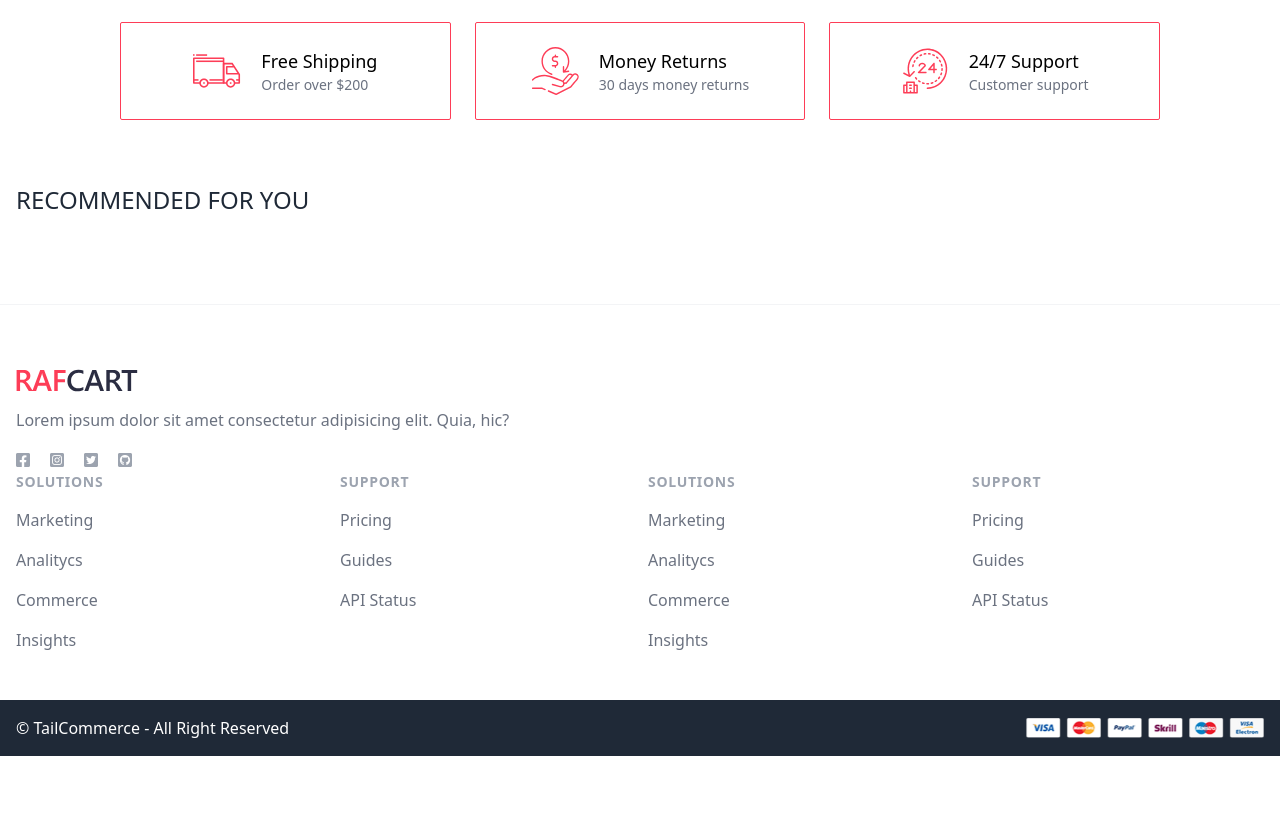
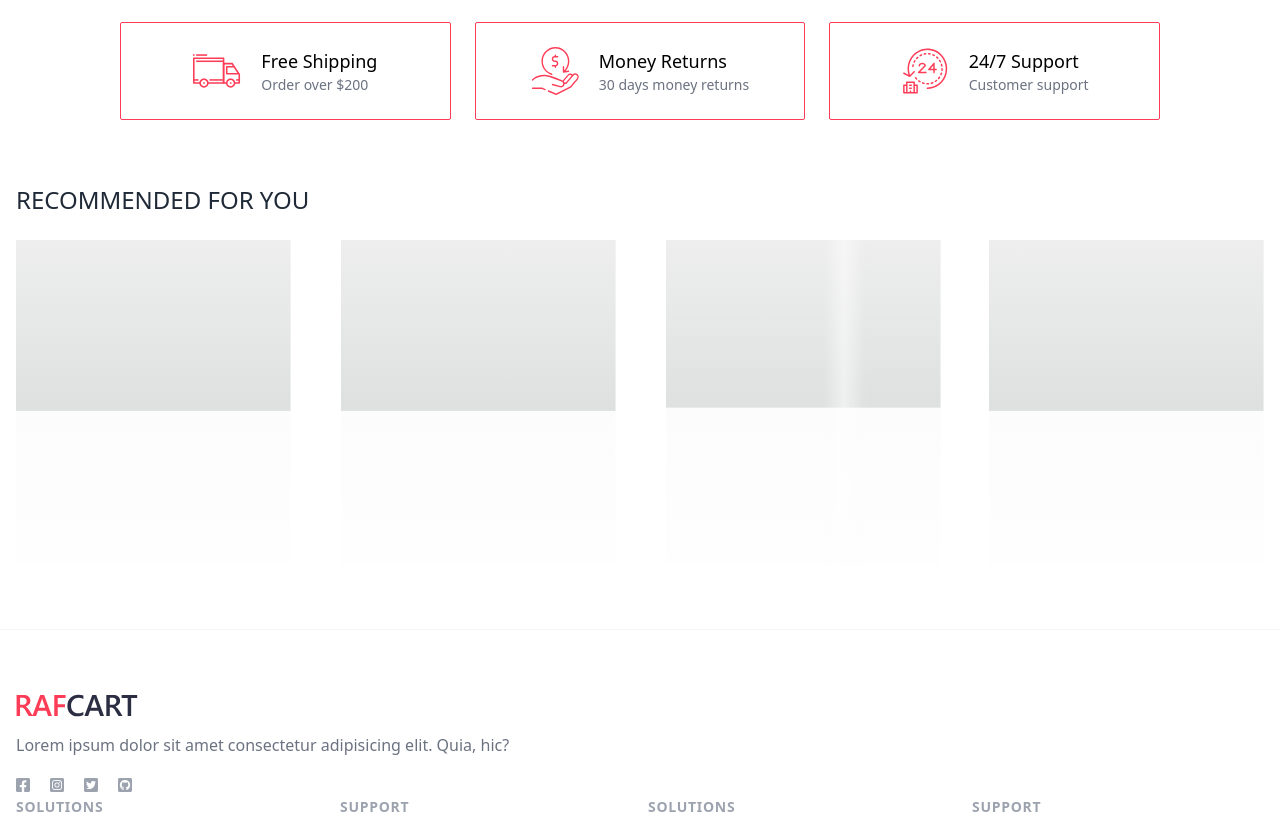
Before and after one commit to PyHAT-stack/web-async-patterns, a Django app: template home/templates/home/home.html in a window 1280 px wide. Shown: the part 732-1547 px from the top of the page. Before the commit the page ends 1488 px from the top, so only its background shows below. Run offline with Django 4.2, Linux system fonts and the light colour scheme; the template is opened without the code that fills it, so the values that code supplies are empty; some libraries are stand-ins or nearby versions.

Commit message:
Explore skeletons

```diff
--- a/home/templates/home/_item.html
+++ b/home/templates/home/_item.html
@@ -1,6 +1,6 @@
-<div class="bg-white shadow rounded overflow-hidden group">
+<div class="bg-white shadow rounded overflow-hidden group item">
     <div class="relative">
-      <img src="/static/images/products/{{ recommendation.img }}" alt="product 1" class="w-full">
+      <img src="/static/images/products/{{ recommendation.img }}" alt="product 1" class="w-full aspect-[27/20]">
       <div class="absolute inset-0 bg-black bg-opacity-40 flex items-center
                     justify-center gap-2 opacity-0 group-hover:opacity-100 transition">
         <a href="#"
--- a/home/templates/home/home.html
+++ b/home/templates/home/home.html
@@ -47,11 +47,10 @@
   </div>
   <!-- ./features -->
 
-
   <!-- product -->
   <div class="container pb-16">
     <h2 class="text-2xl font-medium text-gray-800 uppercase mb-6">recommended for you</h2>
-    <div class="grid grid-cols-2 md:grid-cols-4 gap-6">
+    <div class="grid grid-cols-2 md:grid-cols-4 gap-6 skeleton min-h-[325px]">
       <!-- --- stream products --- -->
     </div>
   </div>
--- a/home/templates/shell.html
+++ b/home/templates/shell.html
@@ -43,6 +43,89 @@
       }
     }
   </script>
+  <style>
+    .skeleton:not(:has(.item +.item +.item +.item ))::before {
+      /* A faded white bar scrubbing across the skeleton */
+      content: '';
+      position: absolute;
+      height: 100%;
+      width: 3rem;
+      background: linear-gradient(90deg, rgba(255, 255, 255, 0) 10%, rgba(255, 255, 255, 0.5), rgba(255, 255, 255, 0));
+      animation: shimmer 2.5s linear infinite;
+    }
+
+    @keyframes shimmer {
+      0% {
+        transform: translateX(-100%)
+      }
+      100% {
+        transform: translateX(100vw)
+      }
+    }
+
+    .skeleton:not(:has(.item + .item + .item + .item)) {
+    {#.skeleton {#}
+      position: relative;
+      background-repeat: no-repeat;
+      {#background-repeat: repeat-x;#}
+      background-image:
+        linear-gradient(#eee 0, #dfe1e1 95%),
+        {#linear-gradient(#aaa 50%, transparent 0),#}
+        linear-gradient(#eee 0, #dfe1e1 95%),
+        linear-gradient(#eee 0, #dfe1e1 95%),
+        linear-gradient(#eee 0, #dfe1e1 95%),
+        linear-gradient(#f9f9f9 0, #fefefe 95%),
+        linear-gradient(#f9f9f9 0, #fefefe 95%),
+        linear-gradient(#f9f9f9 0, #fefefe 95%),
+        linear-gradient(#f9f9f9 0, #fefefe 95%);
+      background-size:
+        22% 52.6%,
+        {#19% 2em,#}
+        22% 52.6%,
+        22% 51.6%,
+        22% 52.6%,
+        22% 100%,
+        22% 100%,
+        22% 100%,
+        22% 100%;
+      background-position:
+        left top,
+        {#left 1em top 66%,#}
+        left 33.4% top,
+        left 66.8% top,
+        left 100% top,
+        left top,
+        left 33.4% top,
+        left 66.8% top,
+        left 100% top;
+    }
+/*
+    {# nothing loaded #}
+    .skeleton:not(:has(.item)) {
+      outline: 2px solid #bada55;
+    }
+
+    {# one loaded #}
+    .skeleton:has(.item) {
+      outline: 2px solid yellow;
+    }
+
+    {# two loaded #}
+    .skeleton:has(.item + .item) {
+      outline: 2px solid red;
+    }
+
+    {# three loaded #}
+    .skeleton:has(.item + .item + .item) {
+      outline: 2px solid darkgreen;
+    }
+
+    {# four loaded #}
+    .skeleton:has(.item + .item + .item + .item) {
+      outline: none;
+    }
+*/
+  </style>
 
 </head>
 
```
Also changed, not shown: 1 other file.
